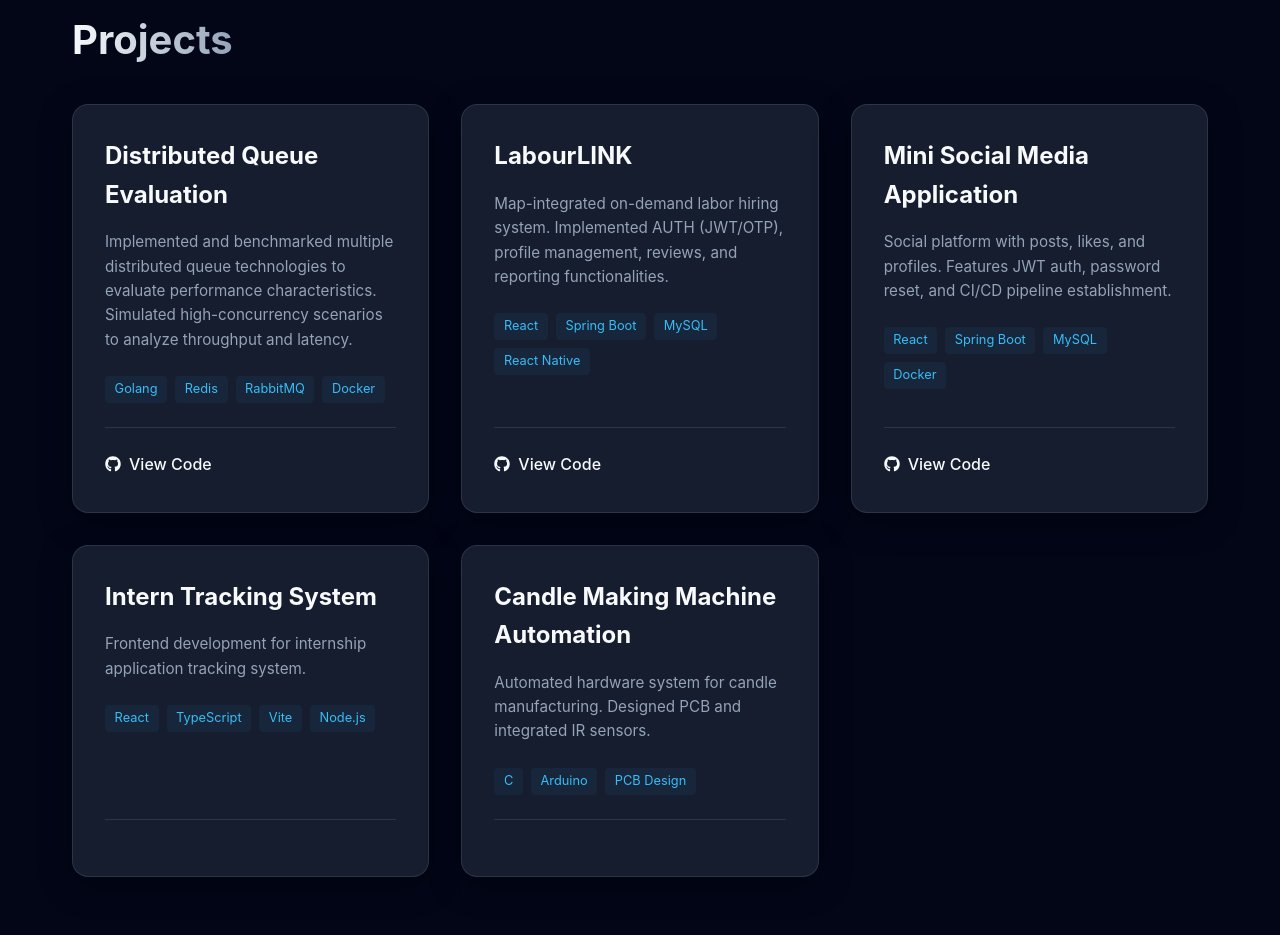
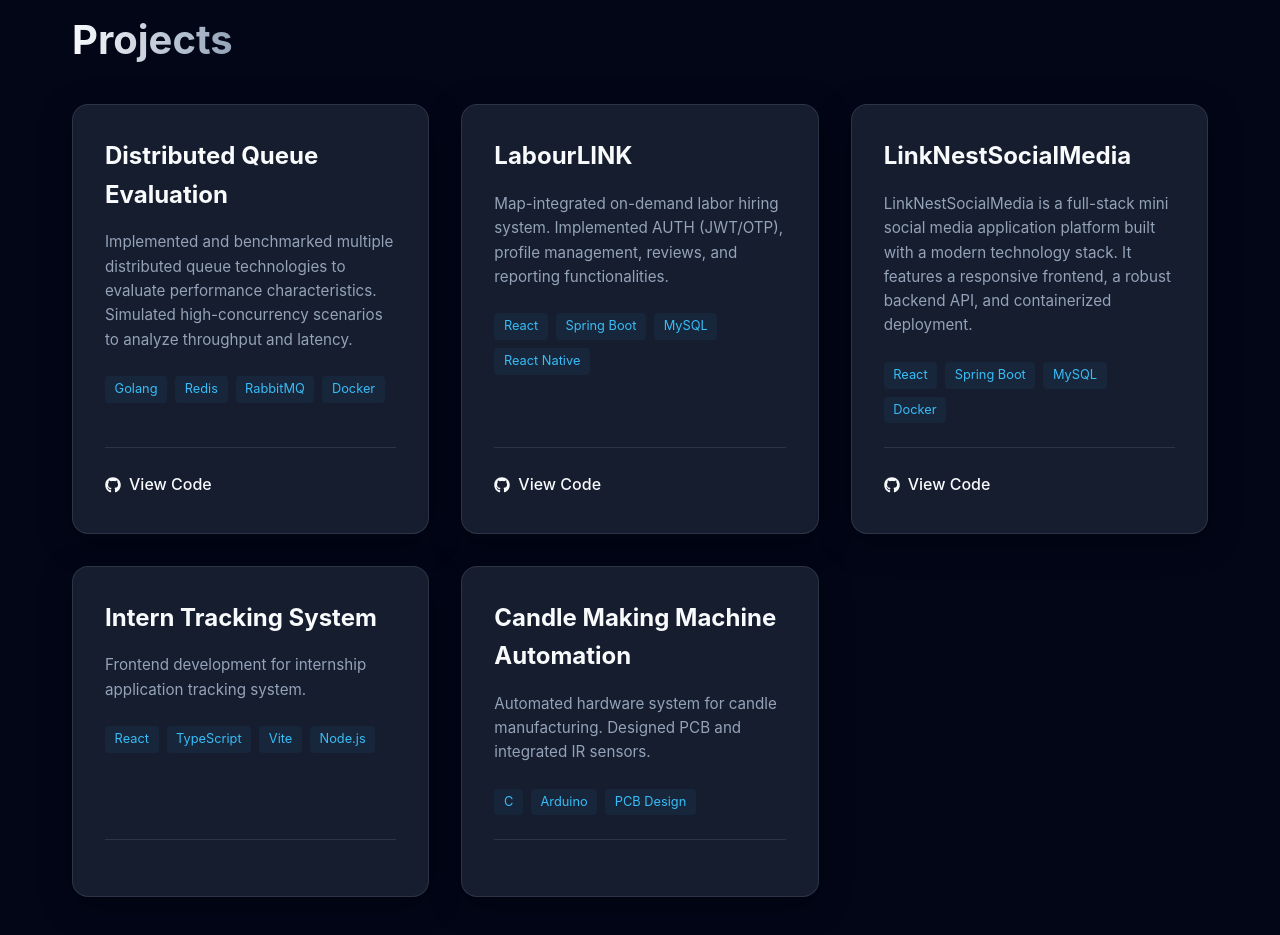
Before and after one commit to T-Luxshan/Portfolio, a React (Vite) app: page / in a window 1280 px wide. Shown: the part 4020-4955 px from the top of the page. Built offline with nearby package versions, Linux system fonts and the light colour scheme.

Commit message:
project section updated

```diff
--- a/src/components/Projects.jsx
+++ b/src/components/Projects.jsx
@@ -17,8 +17,8 @@ const Projects = () => {
             link: "https://github.com/T-Luxshan?tab=repositories&q=LabourLink"
         },
         {
-            title: "Mini Social Media Application",
-            description: "Social platform with posts, likes, and profiles. Features JWT auth, password reset, and CI/CD pipeline establishment.",
+            title: "LinkNestSocialMedia",
+            description: "LinkNestSocialMedia is a full-stack mini social media application platform built with a modern technology stack. It features a responsive frontend, a robust backend API, and containerized deployment.",
             technologies: ["React", "Spring Boot", "MySQL", "Docker"],
             link: "https://github.com/T-Luxshan/SurgeGlobalSocialMedia.git"
         },
```
